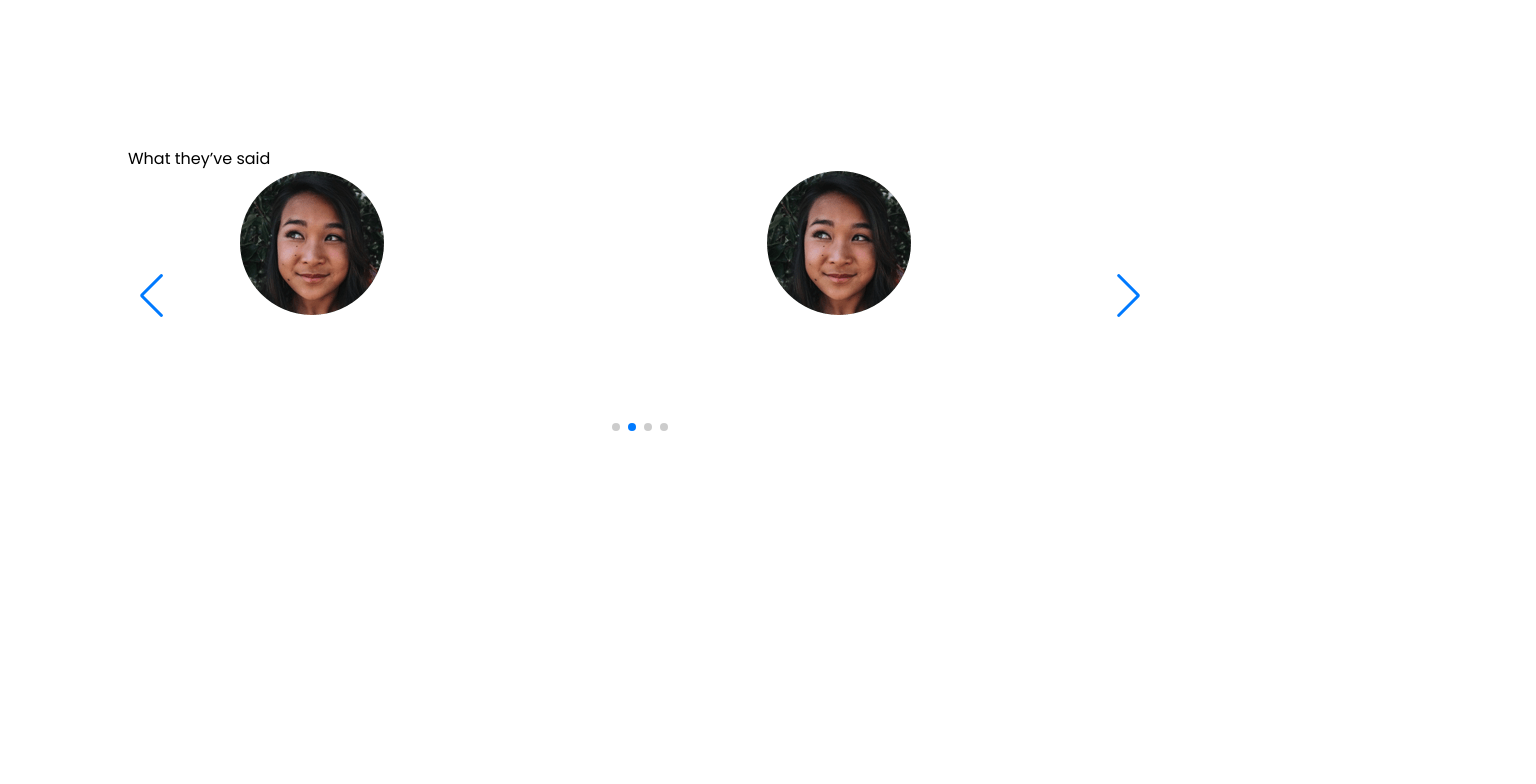
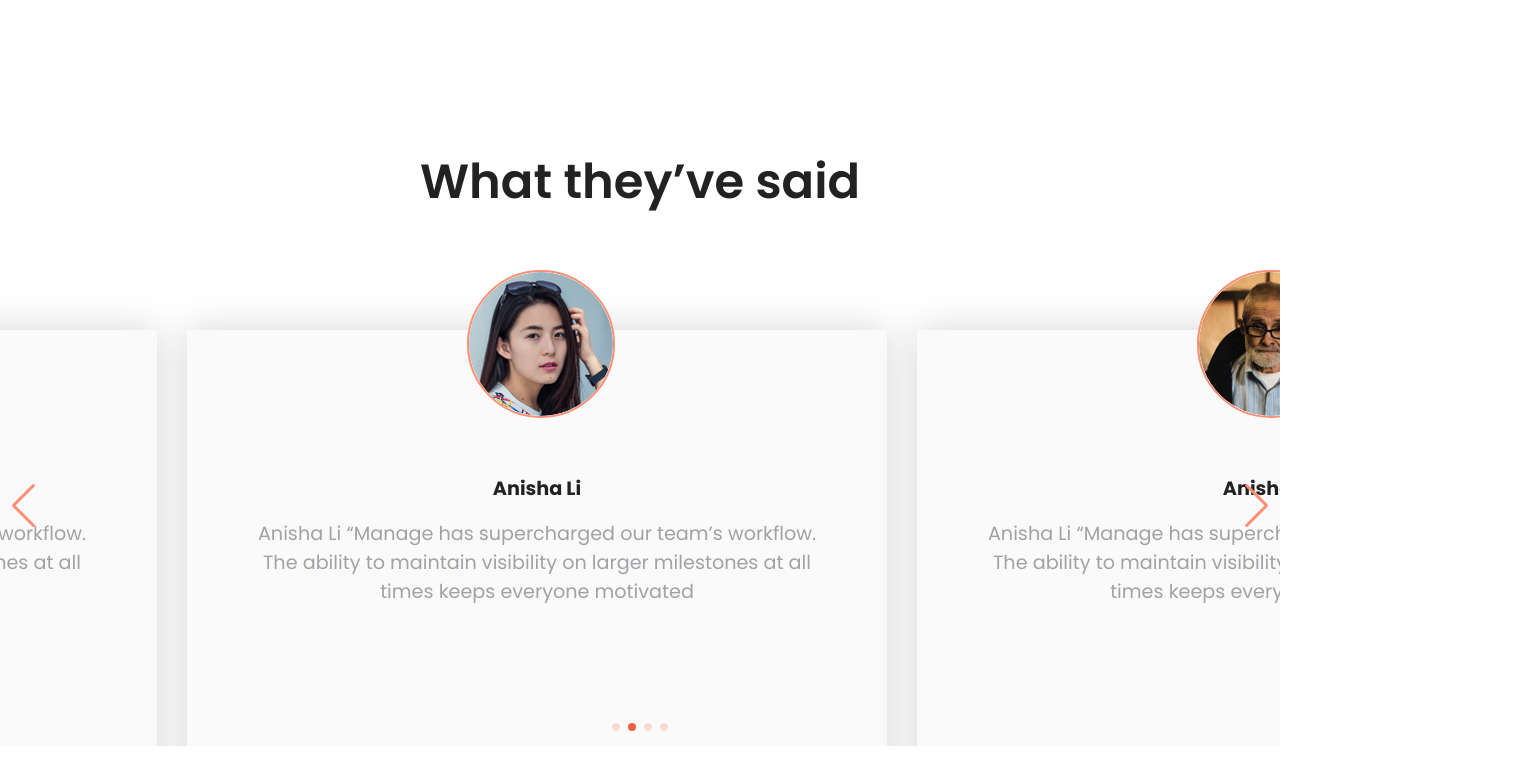
Before and after one commit to AzizMardonqulov/manage-landing-page-master, a plain HTML site: page index.html in a window 1280 px wide. Shown: the part 1490-2274 px from the top of the page, 1536 px wide, since content can reach past the window. Before the commit the page ends 1936 px from the top, so only its background shows below. Drawn offline with nearby package versions, Linux system fonts and the light colour scheme; a web font is replaced by a local one.

Commit message:
`Refactor CSS: updated styles and layout properties` and fix websayt

```diff
--- a/app.js
+++ b/app.js
@@ -1,7 +1,14 @@
 let bars = document.getElementById("bars")
 let NavbarItems = document.getElementById("NavbarItems")
-var num =1;
+let navbar = document.getElementById("navbar")
 bars.addEventListener('click' , function(){
     bars.classList.toggle('res');
     NavbarItems.classList.toggle("item")
 })
+window.addEventListener('scroll' , function(){
+    if(window.scrollY > 0){
+        navbar.classList.add("navbarSkroll");
+    }else{
+        navbar.classList.remove("navbarSkroll")
+    }
+})
--- a/index.html
+++ b/index.html
@@ -12,7 +12,7 @@
 </head>
 <body>
   <div class="hader">
-    <div class="navbar">
+    <div id="navbar" class="navbar">
         <div class="navbar-logo">
             <img src="./images/logo.svg" alt="">
         </div>
@@ -100,30 +100,34 @@
             <img src="./images/avatar-ali.png" alt="">
           </div>
           <div class="galery-blog-lable">
+              <div class="galery-blog-laqble-2">Anisha Li</div>
               <div class="galery-blog-laqble-1">Anisha Li “Manage has supercharged our team’s workflow. The ability to maintain visibility on larger milestones at all times keeps everyone motivated</div>
           </div>
       </div>
       <div class="galery-blog-1 swiper-slide slide1">
         <div class="galery-blog-img">
-          <img src="./images/avatar-ali.png" alt="">
+          <img src="./images/avatar-anisha.png" alt="">
         </div>
         <div class="galery-blog-lable">
+          <div class="galery-blog-laqble-2">Anisha Li</div>
             <div class="galery-blog-laqble-1">Anisha Li “Manage has supercharged our team’s workflow. The ability to maintain visibility on larger milestones at all times keeps everyone motivated</div>
         </div>
       </div>
       <div class="galery-blog-1 swiper-slide slide1">
           <div class="galery-blog-img">
-            <img src="./images/avatar-ali.png" alt="">
+            <img src="./images/avatar-richard.png" alt="">
           </div>
           <div class="galery-blog-lable">
+            <div class="galery-blog-laqble-2">Anisha Li</div>
               <div class="galery-blog-laqble-1">Anisha Li “Manage has supercharged our team’s workflow. The ability to maintain visibility on larger milestones at all times keeps everyone motivated</div>
           </div>
       </div>
       <div class="galery-blog-1 swiper-slide slide1">
         <div class="galery-blog-img">
-          <img src="./images/avatar-ali.png" alt="">
+          <img src="./images/avatar-shanai.png" alt="">
         </div>
         <div class="galery-blog-lable">
+            <div class="galery-blog-laqble-2">Anisha Li</div>
             <div class="galery-blog-laqble-1">Anisha Li “Manage has supercharged our team’s workflow. The ability to maintain visibility on larger milestones at all times keeps everyone motivated</div>
         </div>
     </div>
@@ -138,7 +142,7 @@
   <script>
   var swiper = new Swiper(".mySwiper", {
     loop: true,
-    slidesPerView: 3,
+    slidesPerView:5,
     spaceBetween: 30,
     autoplay: {
         delay: 3000,
@@ -153,9 +157,9 @@
         clickable: true
     },
     breakpoints: {
-        1314 : { slidesPerView: 3 },
-        768: { slidesPerView: 2 },
-        480: { slidesPerView: 1 }
+        1660 : { slidesPerView: 3 },
+        808: { slidesPerView: 2 },
+        680: { slidesPerView: 1 }
     }
 });
 </script>
--- a/style.css
+++ b/style.css
@@ -37,7 +37,10 @@ body{
     padding-right: 10rem;
     z-index: 1000;
 }
-
+.navbarSkroll{
+    height: 100px;
+    background-color: #ffffffe2;
+}
 .navbar-centr ul {
     display: flex;
     gap: 3rem;
@@ -288,11 +291,12 @@ body{
     height: 100vh;
     position: absolute;
     z-index: -1;
+    left: 0;
 }
 .baner-bg img{
     position: absolute;
-    top: -40%;
-    right:10%;
+    top: -10%;
+    right:-20%;
 }
 @media only screen and (max-width:1316px) {
     .baner {
@@ -479,9 +483,13 @@ body{
     }
 }
 /* galery */
+.galery{
+    width: 100%;
+    height: 100vh;
+}
 .swiper {
-    width: 80%;
-    height: 300px;
+    width: 100%;
+    height: 600px;
 }
 .swiper-slide {
     display: flex;
@@ -498,3 +506,63 @@ body{
 .swiper-wrapper{
     padding-left: 7rem;
 }
+.slide1{
+    height: 200px;
+    background-color:#FAFAFA;
+    display: flex;
+    box-shadow: 0px 0px 1.5em #d6d6d6;
+}
+.galery-blog-lable-1{
+    text-align: center;
+    font-size: 3rem;
+    color: #222;
+    font-weight: 600;
+    margin-bottom: 7rem;
+}
+.swiper-button-next{
+    top: 60% !important;
+    color: #F98F75 !important;
+}
+.galery-blog-1{
+    width: 700px !important;
+}
+.swiper-button-prev{
+    top: 60% !important;
+    color: #F98F75 !important;
+}
+.swiper-pagination-bullet {
+    background-color: #F1613E!important;
+  }
+  .galery-blog-img{
+    width: 100%;
+  }
+  .galery-blog-img img{
+    position: absolute;
+    left: 40%;
+    top: -10%;
+    border: 2px solid #F98F75;
+    border-radius: 50%;
+  }
+  .galery-blog-lable{
+    width: 100%;
+    height: 100%;
+    display: flex;
+    align-items: center;
+    padding-top: 9rem;
+    flex-direction: column;
+    width: 100%;
+
+  }
+  .galery-blog-laqble-1{
+    color: #A2A1A6;
+    font-size: 1.2rem;
+    font-weight: 400;
+    text-align: center;
+    width: 80%;
+  }
+  .galery-blog-laqble-2{
+    text-align: center;
+    font-size: 1.2rem;
+    color: #222;
+    margin-bottom: 1rem;
+  }
```
